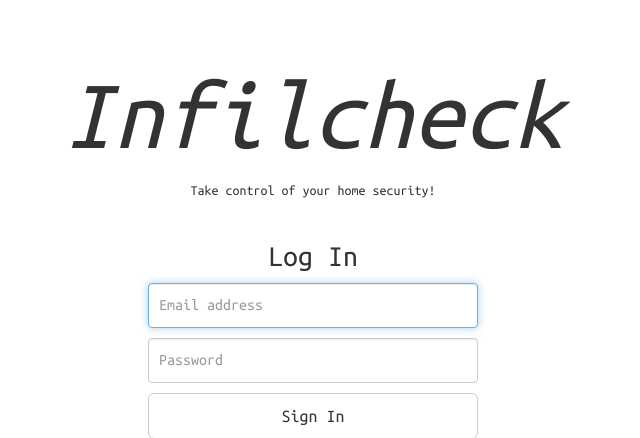
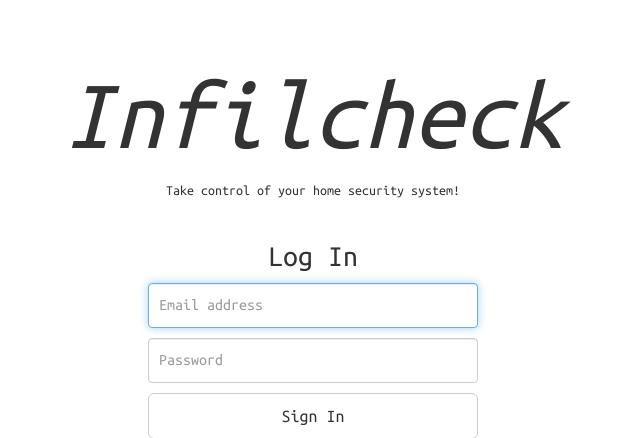
Before and after one commit to jonnykry/infilcheck, a Flask app: page /login in a window 1280 px wide. Shown: the top 438 px of the page, without its empty margins (327-967 px from the left). Run offline with Flask 2, Linux system fonts and the light colour scheme; some libraries are stand-ins or nearby versions.

Commit message:
word change

```diff
--- a/app/templates/login.html
+++ b/app/templates/login.html
@@ -10,7 +10,7 @@
     <div class="container">
       <div class="header text-center">
         <h1>Infilcheck</h1>
-        <p>Take control of your home security!</p>
+        <p>Take control of your home security system!</p>
       </div>
       <form class="form-signin" action="login" method="POST">
         <h2 class="text-center form-signin-heading">Log In</h2>
```
